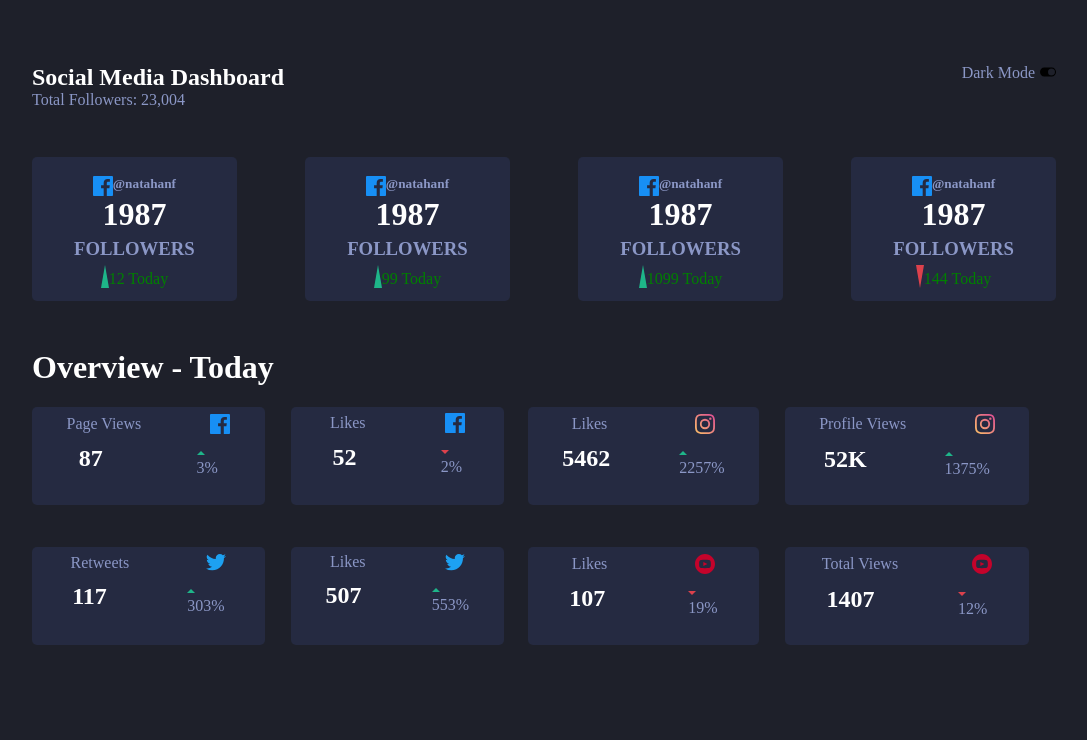
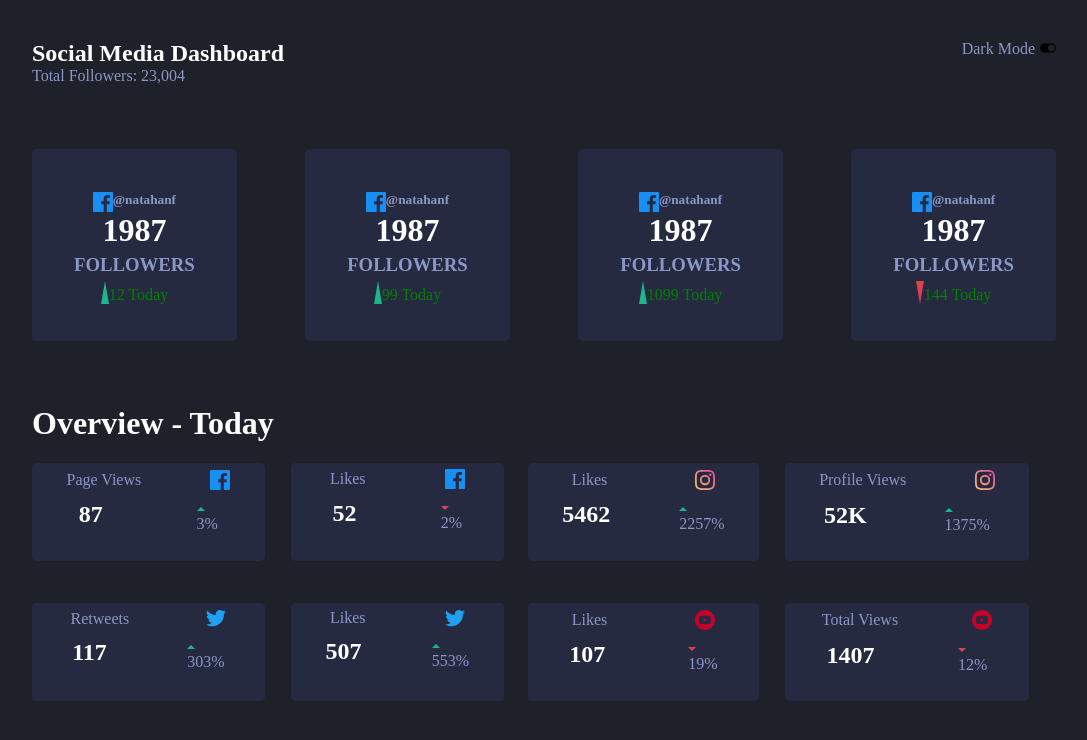
Before and after one commit to RAPHJID/CSS-Challenge-2, a plain HTML site: page index.html in a window 1280 px wide. Shown: the whole page, without its empty margins (96-1183 px from the left). Drawn offline with nearby package versions, Linux system fonts and the light colour scheme.

Commit message:
almost..

```diff
--- a/styles.css
+++ b/styles.css
@@ -12,6 +12,7 @@ body{
     display: flex;
     justify-content: center;
     align-items: center;
+    height: 100vh;
 }
 .navbar{
     display: flex;
@@ -36,7 +37,7 @@ body{
 .top{
     display: flex;
     justify-content: space-between;
-    height: 30vh;
+    height: 40vh;
     align-items: center;
 }
 .top1{
```
